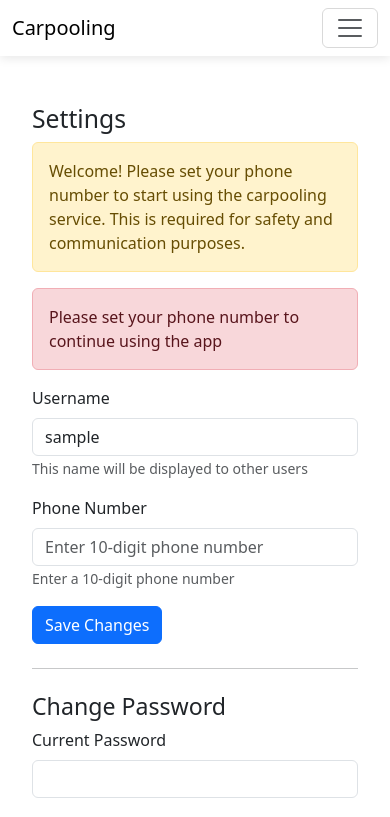
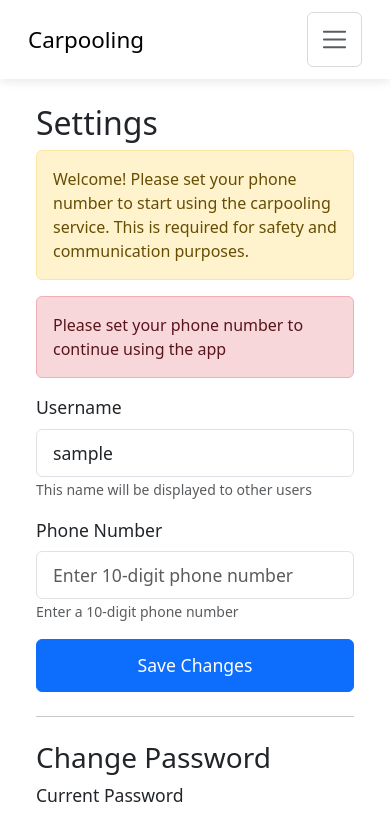
Before and after one commit to Jaikrrish5959/RideShare, a React (Create React App) app in the folder carpooling-frontend/: page /#/settings in a window 390 px wide. Shown: the top 817 px of the page. Built offline with nearby package versions, Linux system fonts and the light colour scheme; no server answers; sample sign-in values are in the browser's storage.

Commit message:
mobile fix 2

```diff
--- a/carpooling-frontend/public/index.html
+++ b/carpooling-frontend/public/index.html
@@ -3,7 +3,7 @@
   <head>
     <meta charset="utf-8" />
     <link rel="icon" href="%PUBLIC_URL%/favicon.ico" />
-    <meta name="viewport" content="width=device-width, initial-scale=1.0, maximum-scale=1.0, user-scalable=no, viewport-fit=cover">
+    <meta name="viewport" content="width=device-width, initial-scale=1, minimum-scale=1, maximum-scale=1">
     <meta name="theme-color" content="#000000" />
     <meta
       name="description"
--- a/carpooling-frontend/src/App.css
+++ b/carpooling-frontend/src/App.css
@@ -1,11 +1,55 @@
 /* Base styles */
+:root {
+  font-size: 16px;
+}
+
 .main-content {
   margin-top: 70px;
   padding: 20px;
 }
 
-/* Mobile responsiveness */
+/* Mobile specific styles */
 @media screen and (max-width: 768px) {
+  :root {
+    font-size: 16px; /* Keep base font size consistent */
+  }
+
+  /* Increase component sizes for mobile */
+  .btn {
+    font-size: 1.1rem !important;
+    padding: 0.75rem 1.25rem !important;
+    min-height: 48px;
+  }
+
+  .form-control {
+    font-size: 1.1rem !important;
+    padding: 0.75rem 1rem !important;
+    height: 48px !important;
+  }
+
+  .card {
+    font-size: 1.1rem;
+  }
+
+  .card-title {
+    font-size: 1.3rem !important;
+  }
+
+  .nav-link {
+    font-size: 1.1rem !important;
+    padding: 0.75rem 1rem !important;
+  }
+
+  h1 { font-size: 2.25rem !important; }
+  h2 { font-size: 2rem !important; }
+  h3 { font-size: 1.75rem !important; }
+  p { font-size: 1.1rem !important; }
+
+  .container {
+    padding-left: 1rem !important;
+    padding-right: 1rem !important;
+  }
+
   .main-content {
     margin-top: 60px; /* Slightly smaller margin for mobile */
     padding: 10px;
@@ -31,3 +75,9 @@
 html {
   height: -webkit-fill-available;
 }
+
+/* Prevent iOS font-size adjustment */
+body {
+  -webkit-text-size-adjust: none;
+  text-size-adjust: none;
+}
--- a/carpooling-frontend/src/components/Navigation.css
+++ b/carpooling-frontend/src/components/Navigation.css
@@ -63,16 +63,16 @@
 /* Mobile navigation styles */
 @media screen and (max-width: 768px) {
   .modern-navbar {
-    padding: 0.25rem 0.5rem;
+    padding: 0.75rem 1rem !important;
   }
 
   .navbar-brand {
-    font-size: 1.1rem;
+    font-size: 1.4rem !important;
   }
 
   .navbar-toggler {
-    padding: 0.25rem 0.5rem;
-    font-size: 1rem;
+    padding: 0.75rem !important;
+    font-size: 1.2rem !important;
   }
 
   .navbar-nav {
@@ -80,7 +80,9 @@
   }
 
   .nav-link {
-    padding: 0.5rem 1rem !important;
+    font-size: 1.2rem !important;
+    padding: 1rem !important;
+    margin: 0.25rem 0;
     border-radius: 8px;
   }
 
@@ -103,6 +105,10 @@
     margin-top: 0.5rem;
     padding-top: 0.5rem;
   }
+
+  .user-info-mobile small {
+    font-size: 1rem !important;
+  }
 }
 
 /* Fix for iOS safe areas */
--- a/carpooling-frontend/src/components/PostTrip.css
+++ b/carpooling-frontend/src/components/PostTrip.css
@@ -281,3 +281,43 @@
   margin-bottom: 0.5rem;
   font-size: 1rem;
 }
+
+@media screen and (max-width: 768px) {
+  .post-trip-container {
+    padding: 1.5rem;
+    margin: 1rem;
+  }
+
+  .form-group {
+    margin-bottom: 1.5rem;
+  }
+
+  .form-label {
+    font-size: 1.1rem !important;
+    margin-bottom: 0.5rem;
+  }
+
+  .form-control {
+    font-size: 1.1rem !important;
+    padding: 0.75rem 1rem !important;
+    height: 48px !important;
+  }
+
+  .btn {
+    font-size: 1.2rem !important;
+    padding: 0.75rem 1.25rem !important;
+    width: 100%;
+    min-height: 48px;
+  }
+
+  .seats-input {
+    font-size: 1.2rem !important;
+    height: 48px !important;
+  }
+
+  .seats-button {
+    width: 48px;
+    height: 48px;
+    font-size: 1.5rem;
+  }
+}
--- a/carpooling-frontend/src/components/SearchTrips.css
+++ b/carpooling-frontend/src/components/SearchTrips.css
@@ -132,3 +132,43 @@
   color: #1e40af;
   font-weight: 600;
 }
+
+@media screen and (max-width: 768px) {
+  .trip-card {
+    margin: 1rem 0;
+    padding: 1rem;
+  }
+
+  .trip-header h5 {
+    font-size: 1.3rem !important;
+  }
+
+  .trip-content {
+    font-size: 1.1rem;
+  }
+
+  .card-text {
+    font-size: 1.1rem !important;
+    line-height: 1.6;
+  }
+
+  .request-button {
+    font-size: 1.1rem !important;
+    padding: 0.75rem 1.25rem !important;
+    width: 100%;
+    min-height: 48px;
+  }
+
+  .search-form input,
+  .search-form select {
+    font-size: 1.1rem !important;
+    height: 48px !important;
+  }
+
+  .search-button {
+    font-size: 1.2rem !important;
+    padding: 0.75rem 1.25rem !important;
+    width: 100%;
+    min-height: 48px;
+  }
+}
```
